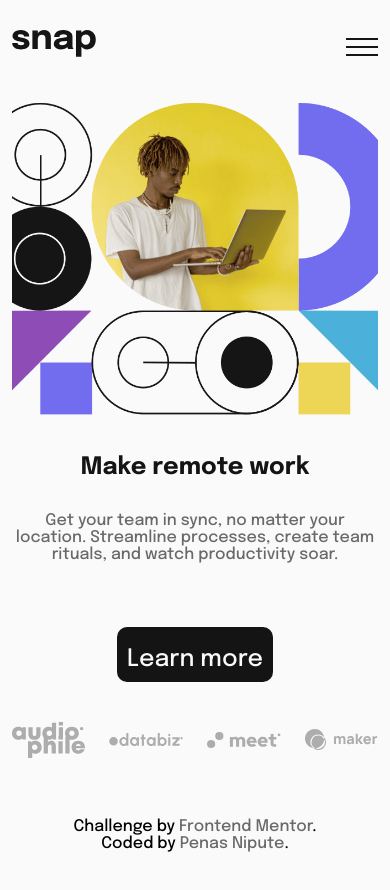
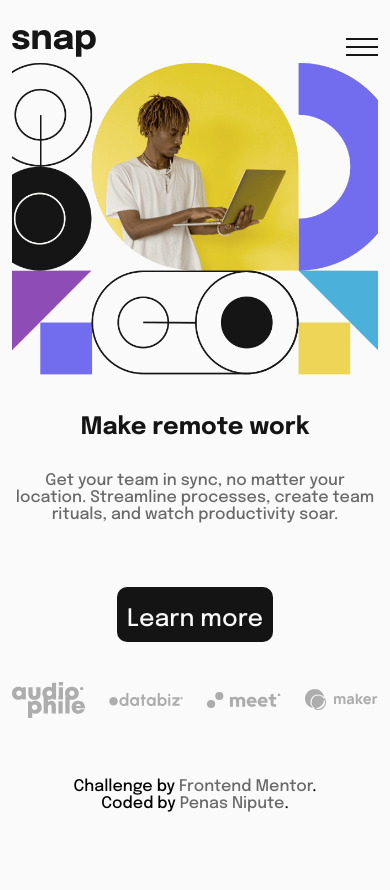
Before and after one commit to penasNipute/intro-section-with-dropdown-navigation-main, a plain HTML site: page index.html in a window 390 px wide. After the commit the page ends 852 px from the top, so only its background shows below. Drawn offline with Linux system fonts and the light colour scheme.

Commit message:
layout optimizado para tablets

```diff
--- a/style.css
+++ b/style.css
@@ -315,6 +315,29 @@ footer
 
 }
 
+@media only screen and   (max-width: 968px)
+{
+    header
+{
+    flex-direction: column;
+   padding-bottom:0;
+}
+
+.features-logo
+{
+    width: 100%;
+    justify-content:space-between;
+
+}
+
+.login-register
+{
+    width: 100%;
+    margin-top: 2rem;
+    justify-content: flex-end;
+}
+}
+
 @media only screen and   (max-width: 768px)
 {
     .desktop{
@@ -325,6 +348,22 @@ footer
     {
         display: block;
     }
+
+    header
+    {
+
+        flex-direction: row;
+        justify-content: space-between;
+        align-items: center;
+
+    }
+
+    .login-register
+{
+
+    margin-top: 0;
+
+}
 
     main
 {
```
